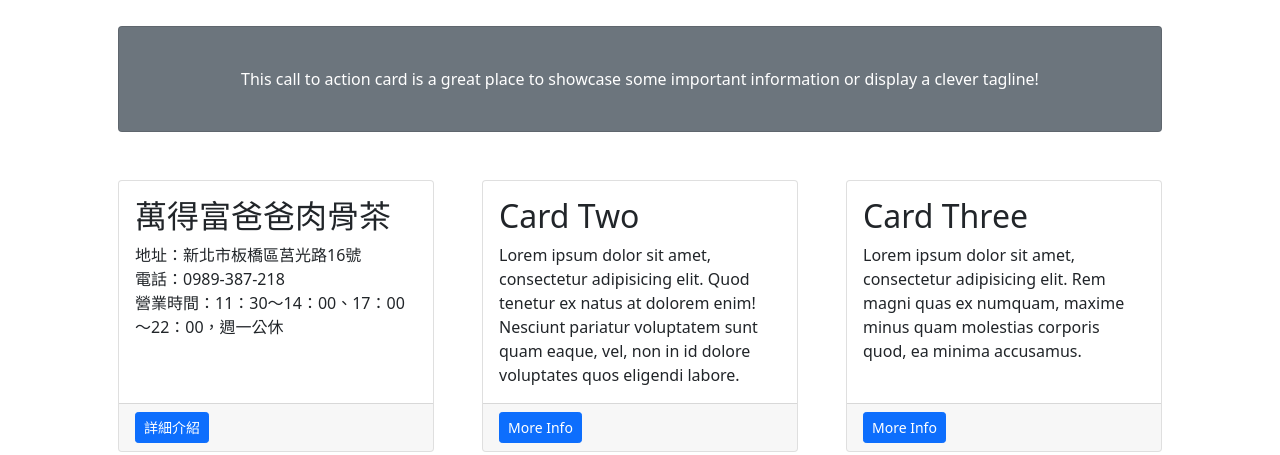
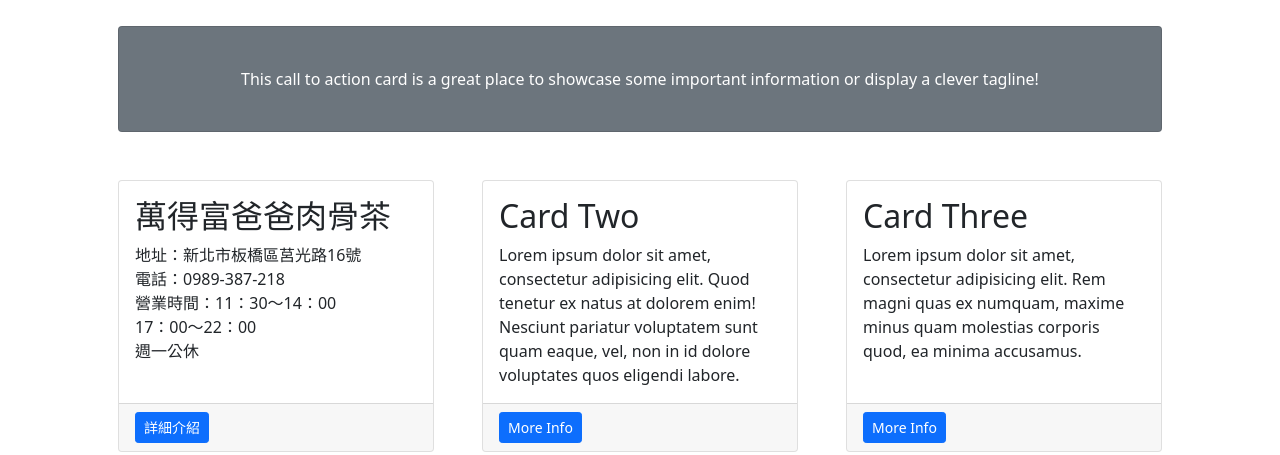
Before and after one commit to Mutal2001/Route-Bak-Kut-Teh, a plain HTML site: page index.html in a window 1280 px wide. Shown: the part 426-881 px from the top of the page. Drawn offline with nearby package versions, Linux system fonts and the light colour scheme.

Commit message:
Update index.html

```diff
--- a/index.html
+++ b/index.html
@@ -48,7 +48,7 @@
                     <div class="card h-100">
                         <div class="card-body">
                             <h2 class="card-title">萬得富爸爸肉骨茶</h2>
-                            <p class="card-text">地址：新北市板橋區莒光路16號<br>電話：0989-387-218<br>營業時間：11：30～14：00、17：00～22：00，週一公休</p>
+                            <p class="card-text">地址：新北市板橋區莒光路16號<br>電話：0989-387-218<br>營業時間：11：30～14：00 <br>17：00～22：00 <br>週一公休</p>
                         </div>
                         <div class="card-footer"><a class="btn btn-primary btn-sm" href="https://mutal2001.github.io/Food-Bak-Kut-Teh/">詳細介紹</a></div>
                     </div>
```
